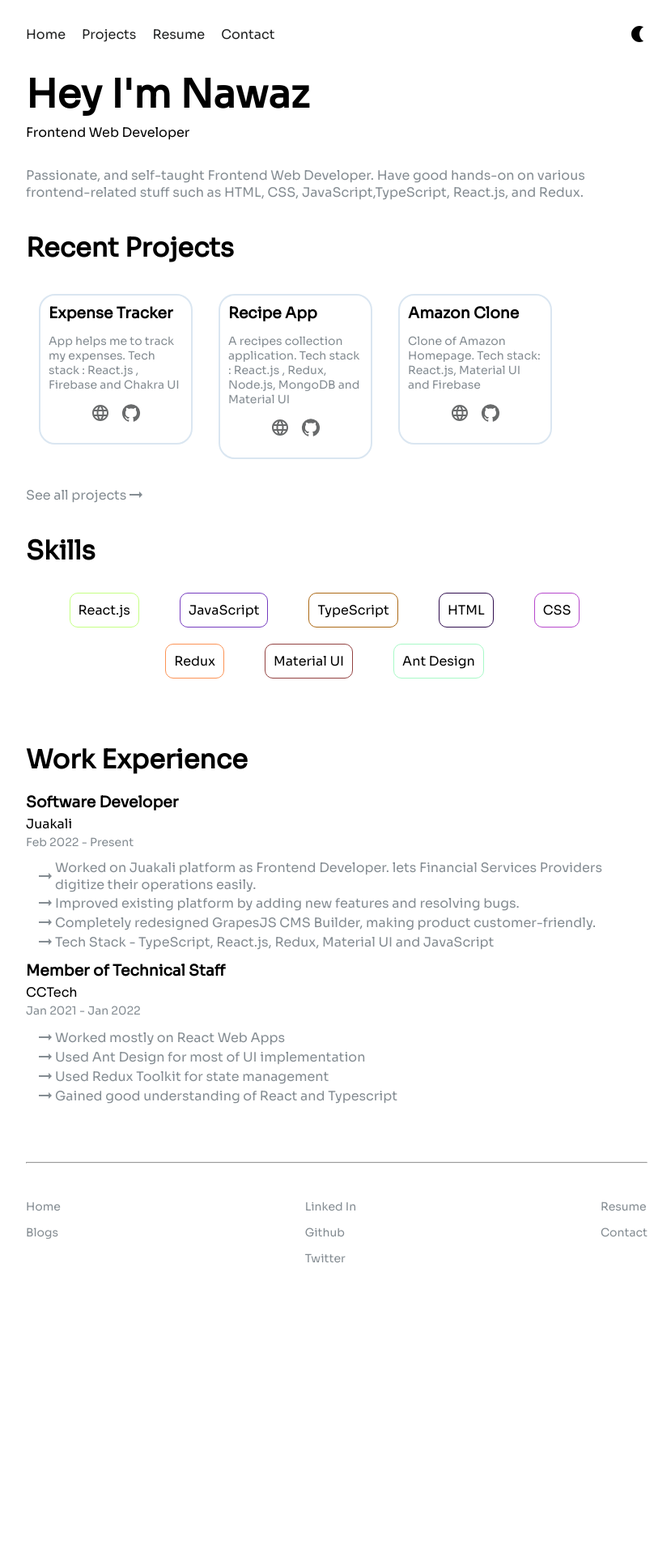
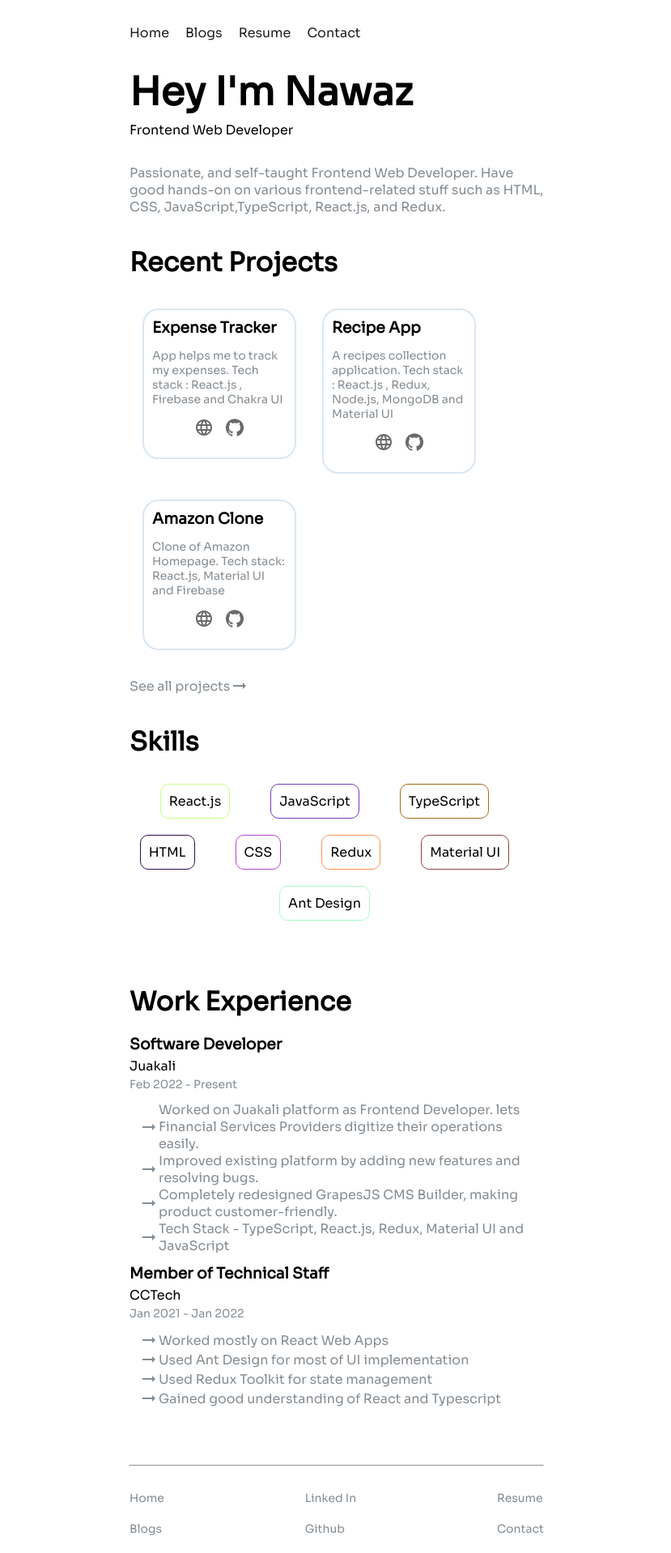
Before and after one commit to nawazmujawar/portfolio, a React (Create React App) app: page / in a window 1280 px wide. Shown: the top 1918 px of the page at 81% size, without its empty margins (224-1053 px from the left). Before the commit the page ends 1577 px from the top, so only its background shows below. Built offline with nearby package versions, Linux system fonts and the light colour scheme.

Commit message:
fix navigations

```diff
--- a/src/App.js
+++ b/src/App.js
@@ -1,11 +1,14 @@
 import "./App.css";
 import Home from "./pages/Home";
+import { BrowserRouter as Router, Routes, Route } from "react-router-dom";
 
 function App() {
   return (
-    <div>
-      <Home />
-    </div>
+    <Router>
+      <Routes>
+        <Route path="/" exact element={<Home />} />
+      </Routes>
+    </Router>
   );
 }
 
--- a/src/layouts/CustomDrawer/index.js
+++ b/src/layouts/CustomDrawer/index.js
@@ -11,6 +11,15 @@ import {
 import React from "react";
 import "./styles.css";
 import DehazeIcon from "@mui/icons-material/Dehaze";
+
+const MENULIST = [
+  { path: "/", title: "Home" },
+  { path: "https://dev.to/nawazmujawar", title: "Blogs" },
+  {
+    path: "https://drive.google.com/file/d/1PlkxVknhlnJCtQkdt3YhRH6i56sz-hrK/view",
+    title: "Resume",
+  },
+];
 
 const CustomDrawer = () => {
   const [state, setState] = React.useState({
@@ -39,10 +48,10 @@ const CustomDrawer = () => {
       onKeyDown={toggleDrawer(anchor, false)}
     >
       <List>
-        {["Home", "Projects", "Resume", "Contact"].map((text, index) => (
-          <ListItem key={text} disablePadding>
+        {MENULIST.map((menu, index) => (
+          <ListItem key={index} disablePadding>
             <ListItemButton>
-              <ListItemText primary={text} />
+              <a href={menu.path} className="menuTitle">{menu.title}</a>
             </ListItemButton>
           </ListItem>
         ))}
--- a/src/layouts/CustomDrawer/styles.css
+++ b/src/layouts/CustomDrawer/styles.css
@@ -9,3 +9,9 @@
     top: 20px;
   }
 }
+
+.menuTitle {
+  text-decoration: none;
+  margin-top: 20px;
+  color: rgb(31, 32, 32);
+}
--- a/src/layouts/Footer/index.js
+++ b/src/layouts/Footer/index.js
@@ -1,30 +1,83 @@
+import { Box, Modal, Typography } from "@mui/material";
 import React from "react";
+import { Link } from "react-router-dom";
 
 import "./styles.css";
 
-const NAVLINK = ["Home", "Blogs"];
-const SOCIALMEDIA = ["Linked In", "Github", "Twitter"];
+const NAVLINK = [
+  { path: "/", title: "Home" },
+  { path: "https://dev.to/nawazmujawar", title: "Blogs" },
+];
+const SOCIALMEDIA = [
+  { path: "https://www.linkedin.com/in/nawazmujawar/", title: "Linked In" },
+  { path: "https://github.com/nawazmujawar", title: "Github" },
+  { path: "", title: "Twitter" },
+];
 
-const LASTCOLUMN = ["Resume", "Contact"];
+const LASTCOLUMN = [
+  {
+    path: "https://drive.google.com/file/d/1PlkxVknhlnJCtQkdt3YhRH6i56sz-hrK/view",
+    title: "Resume",
+  },
+];
+
+const style = {
+  position: "absolute",
+  top: "50%",
+  left: "50%",
+  transform: "translate(-50%, -50%)",
+  width: 400,
+  bgcolor: "background.paper",
+  boxShadow: 24,
+  p: 4,
+};
 
 const Footer = () => {
+  const [open, setOpen] = React.useState(false);
+  const handleOpen = () => setOpen(true);
+  const handleClose = () => setOpen(false);
+
   return (
     <div className="footerContainer">
-      <div>
+      <div className="links">
         {NAVLINK.map((link, i) => (
-          <p>{link}</p>
+          <a href={link.path}>{link.title}</a>
         ))}
       </div>
-      <div>
+      <div className="links">
         {SOCIALMEDIA.map((link, i) => (
-          <p>{link}</p>
+          <a href={link.path}>{link.title}</a>
         ))}
       </div>
-      <div>
+      <div className="links">
         {LASTCOLUMN.map((link, i) => (
-          <p>{link}</p>
+          <a href={link.path}>{link.title}</a>
         ))}
+        <span onClick={handleOpen} style={{ color: "rgb(132, 140, 146)" }}>
+          Contact
+        </span>
       </div>
+      <Modal
+        open={open}
+        onClose={handleClose}
+        aria-labelledby="modal-modal-title"
+        aria-describedby="modal-modal-description"
+      >
+        <Box sx={style}>
+          <Typography id="modal-modal-description" sx={{ mt: 2 }}>
+            Mail :
+            <Link
+              to="#"
+              onClick={(e) => {
+                window.location.href = "mailto:nawazmujawar@hotmail.com";
+                e.preventDefault();
+              }}
+            >
+              nawazmujawar@hotmail.com
+            </Link>
+          </Typography>
+        </Box>
+      </Modal>
     </div>
   );
 };
--- a/src/layouts/Footer/styles.css
+++ b/src/layouts/Footer/styles.css
@@ -3,6 +3,14 @@
   display: flex;
   flex-direction: row;
   justify-content: space-between;
-  color: rgb(132, 140, 146);
   font-size: 14px;
 }
+.links {
+  display: flex;
+  flex-direction: column;
+}
+.links > a {
+  text-decoration: none;
+  color: rgb(132, 140, 146);
+  margin-bottom: 20px;
+}
--- a/src/layouts/Header/index.js
+++ b/src/layouts/Header/index.js
@@ -1,18 +1,60 @@
 import React from "react";
 import "./styles.css";
 import NightlightIcon from "@mui/icons-material/Nightlight";
+import { Link } from "react-router-dom";
+import { Box, Button, Modal, Typography } from "@mui/material";
+
+const style = {
+  position: "absolute",
+  top: "50%",
+  left: "50%",
+  transform: "translate(-50%, -50%)",
+  width: 400,
+  bgcolor: "background.paper",
+  boxShadow: 24,
+  p: 4,
+};
+
 const Header = () => {
+  const [open, setOpen] = React.useState(false);
+  const handleOpen = () => setOpen(true);
+  const handleClose = () => setOpen(false);
+
   return (
     <div className="headerContainer navbar">
       <nav className="navbar">
-        <a href="/">Home</a>
-        <a href="/projects">Projects</a>
+        <Link to="/">Home</Link>
+        <a href="https://dev.to/nawazmujawar">Blogs</a>
         <a href="https://drive.google.com/file/d/1PlkxVknhlnJCtQkdt3YhRH6i56sz-hrK/view">
           Resume
         </a>
-        <a href="/contact">Contact</a>
+        {/* <a href="/contact">Contact</a> */}
+        <span onClick={handleOpen} className="contactBtn">
+          Contact
+        </span>
       </nav>
-      <NightlightIcon />
+
+      <Modal
+        open={open}
+        onClose={handleClose}
+        aria-labelledby="modal-modal-title"
+        aria-describedby="modal-modal-description"
+      >
+        <Box sx={style}>
+          <Typography id="modal-modal-description" sx={{ mt: 2 }}>
+            Mail :
+            <Link
+              to="#"
+              onClick={(e) => {
+                window.location.href = "mailto:nawazmujawar@hotmail.com";
+                e.preventDefault();
+              }}
+            >
+              nawazmujawar@hotmail.com
+            </Link>
+          </Typography>
+        </Box>
+      </Modal>
     </div>
   );
 };
--- a/src/layouts/Header/styles.css
+++ b/src/layouts/Header/styles.css
@@ -18,3 +18,9 @@
     display: none;
   }
 }
+.contactBtn {
+  color: rgb(31, 32, 32) !important;
+}
+.contactBtn:hover {
+  cursor: pointer;
+}
--- a/src/pages/Home/Project/index.js
+++ b/src/pages/Home/Project/index.js
@@ -45,9 +45,11 @@ const Project = () => {
           </div>
         ))}
       </div>
-      <p className="allProjectsText">
-        See all projects <ArrowRightAltIcon />
-      </p>
+      <a href="https://github.com/nawazmujawar">
+        <p className="allProjectsText">
+          See all projects <ArrowRightAltIcon />
+        </p>
+      </a>
     </div>
   );
 };
--- a/src/pages/Home/Project/styles.css
+++ b/src/pages/Home/Project/styles.css
@@ -16,3 +16,6 @@
 .allProjectsText:hover {
   cursor: pointer;
 }
+.projectContainer > a {
+  text-decoration: none;
+}
--- a/src/pages/Home/styles.css
+++ b/src/pages/Home/styles.css
@@ -1,6 +1,6 @@
 .homeContainer {
   margin: 0px auto;
-  width: 60%;
+  width: 40%;
 }
 @media screen and (max-width: 500px) {
   .homeContainer {
```
